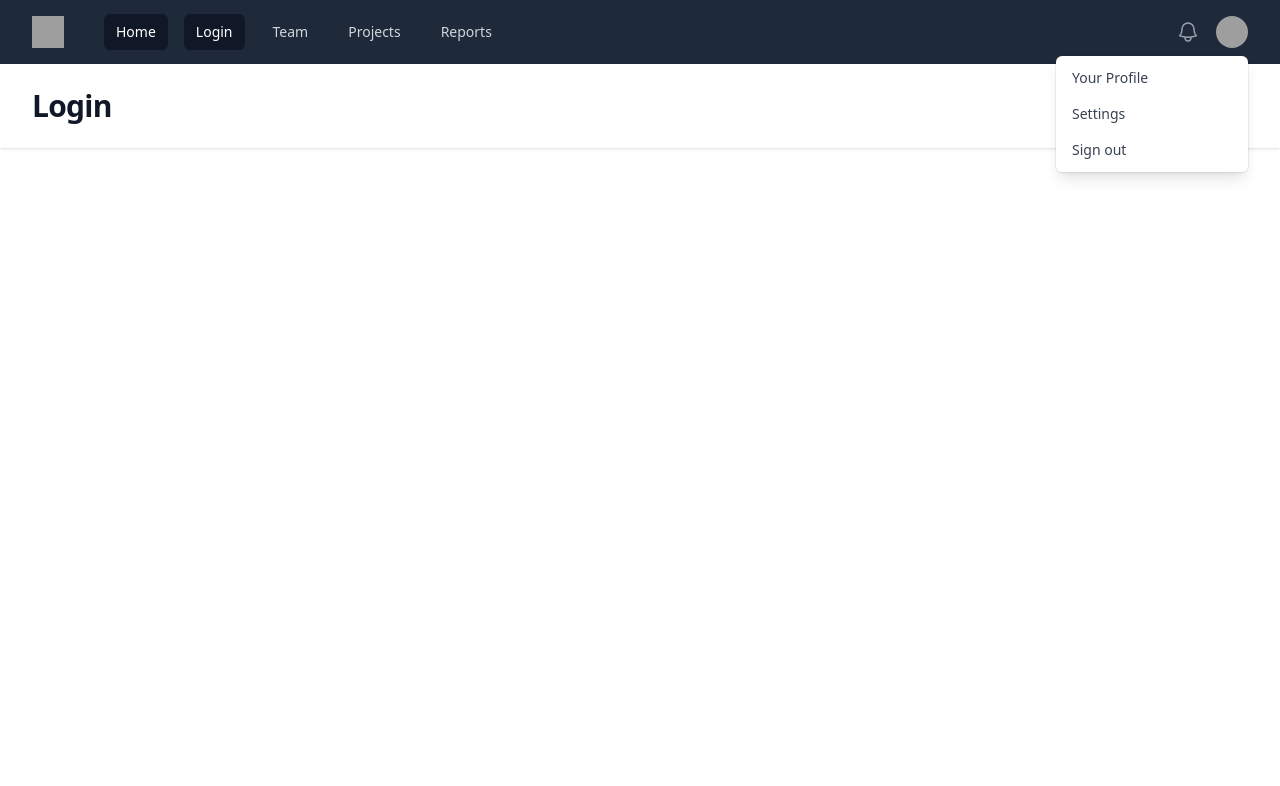
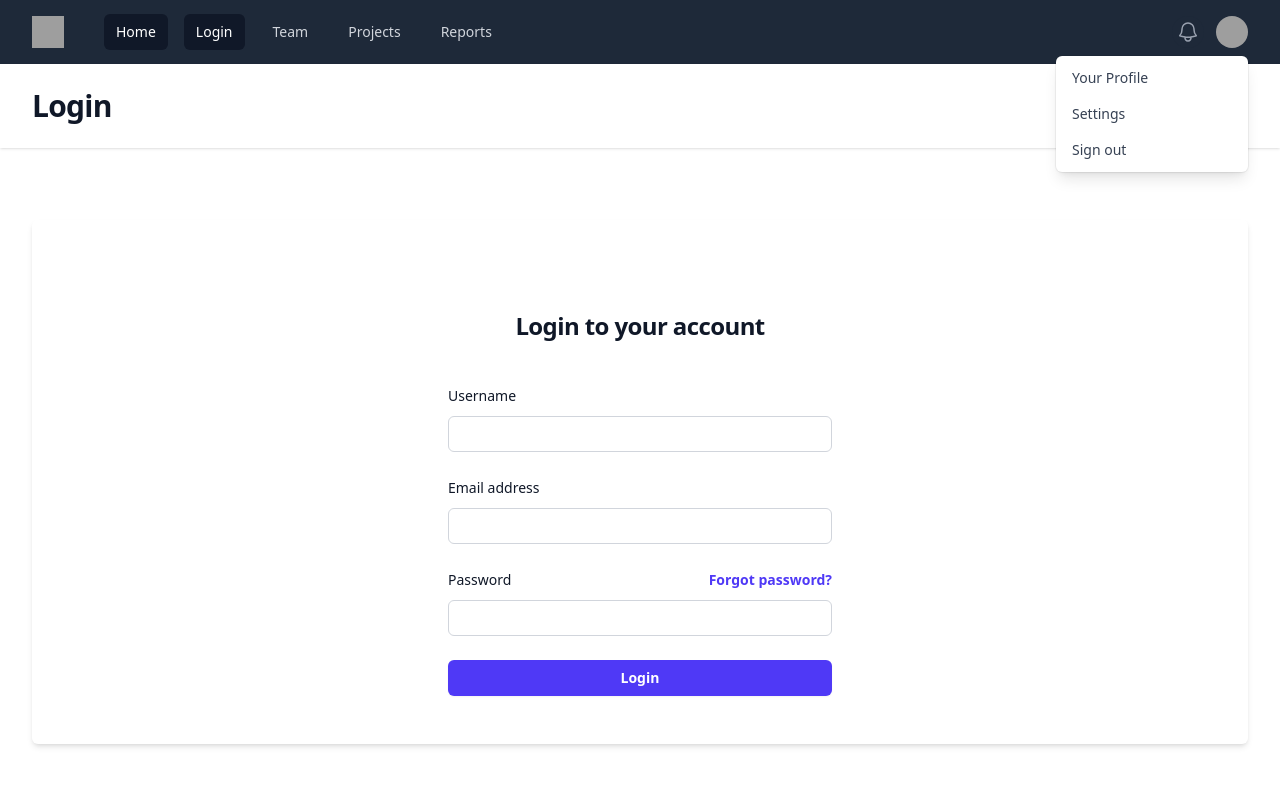
Before and after one commit to KasperKloster/MultiMerk, a Vue app in the folder src/Frontend/MultiMerk/: page /login in a window 1280 px wide. Shown: the top 786 px of the page. Built offline with nearby package versions, Linux system fonts and the light colour scheme; grey boxes are pictures that could not be loaded.

Commit message:
login, signup views

```diff
--- a/src/Frontend/MultiMerk/src/views/authentication/LoginView.vue
+++ b/src/Frontend/MultiMerk/src/views/authentication/LoginView.vue
@@ -6,7 +6,46 @@
     </header>
     <main>
       <div class="mx-auto max-w-7xl px-4 py-6 sm:px-6 lg:px-8">
+        <div class="flex min-h-full flex-col justify-center my-12 px-6 py-12 lg:px-8 shadow-md rounded-md">
+          <div class="sm:mx-auto sm:w-full sm:max-w-sm">
+            <h2 class="mt-10 text-center text-2xl/9 font-bold tracking-tight text-gray-900">Login to your account</h2>
+          </div>
 
+          <div class="mt-10 sm:mx-auto sm:w-full sm:max-w-sm">
+            <form class="space-y-6" action="#" method="POST">
+
+              <div>
+                <label for="username" class="block text-sm/6 font-medium text-gray-900">Username</label>
+                <div class="mt-2">
+                  <input type="text" name="username" id="username" autocomplete="username" required class="block w-full rounded-md bg-white px-3 py-1.5 text-base text-gray-900 outline-1 -outline-offset-1 outline-gray-300 placeholder:text-gray-400 focus:outline-2 focus:-outline-offset-2 focus:outline-indigo-600 sm:text-sm/6">
+                </div>
+              </div>
+
+              <div>
+                <label for="email" class="block text-sm/6 font-medium text-gray-900">Email address</label>
+                <div class="mt-2">
+                  <input type="email" name="email" id="email" autocomplete="email" required class="block w-full rounded-md bg-white px-3 py-1.5 text-base text-gray-900 outline-1 -outline-offset-1 outline-gray-300 placeholder:text-gray-400 focus:outline-2 focus:-outline-offset-2 focus:outline-indigo-600 sm:text-sm/6">
+                </div>
+              </div>
+
+              <div>
+                <div class="flex items-center justify-between">
+                  <label for="password" class="block text-sm/6 font-medium text-gray-900">Password</label>
+                  <div class="text-sm">
+                    <a href="#" class="font-semibold text-indigo-600 hover:text-indigo-500">Forgot password?</a>
+                  </div>
+                </div>
+                <div class="mt-2">
+                  <input type="password" name="password" id="password" autocomplete="current-password" required class="block w-full rounded-md bg-white px-3 py-1.5 text-base text-gray-900 outline-1 -outline-offset-1 outline-gray-300 placeholder:text-gray-400 focus:outline-2 focus:-outline-offset-2 focus:outline-indigo-600 sm:text-sm/6">
+                </div>
+              </div>
+
+              <div>
+                <button type="submit" class="flex w-full justify-center rounded-md bg-indigo-600 px-3 py-1.5 text-sm/6 font-semibold text-white shadow-xs hover:bg-indigo-500 focus-visible:outline-2 focus-visible:outline-offset-2 focus-visible:outline-indigo-600">Login</button>
+              </div>
+            </form>
+          </div>
+        </div>
       </div>
     </main>
 </template>
--- a/src/Frontend/MultiMerk/src/views/authentication/SignupView.vue
+++ b/src/Frontend/MultiMerk/src/views/authentication/SignupView.vue
@@ -7,6 +7,44 @@
     <main>
       <div class="mx-auto max-w-7xl px-4 py-6 sm:px-6 lg:px-8">
 
+        <div class="flex min-h-full flex-col justify-center my-12 px-6 py-12 lg:px-8 shadow-md rounded-md">
+          <div class="sm:mx-auto sm:w-full sm:max-w-sm">
+            <h2 class="mt-10 text-center text-2xl/9 font-bold tracking-tight text-gray-900">Create user</h2>
+          </div>
+
+          <div class="mt-10 sm:mx-auto sm:w-full sm:max-w-sm">
+            <form class="space-y-6" action="#" method="POST">
+              <div>
+                <label for="username" class="block text-sm/6 font-medium text-gray-900">Username</label>
+                <div class="mt-2">
+                  <input type="text" name="username" id="username" autocomplete="username" required class="block w-full rounded-md bg-white px-3 py-1.5 text-base text-gray-900 outline-1 -outline-offset-1 outline-gray-300 placeholder:text-gray-400 focus:outline-2 focus:-outline-offset-2 focus:outline-indigo-600 sm:text-sm/6">
+                </div>
+              </div>
+
+              <div>
+                <label for="email" class="block text-sm/6 font-medium text-gray-900">Email address</label>
+                <div class="mt-2">
+                  <input type="email" name="email" id="email" autocomplete="email" required class="block w-full rounded-md bg-white px-3 py-1.5 text-base text-gray-900 outline-1 -outline-offset-1 outline-gray-300 placeholder:text-gray-400 focus:outline-2 focus:-outline-offset-2 focus:outline-indigo-600 sm:text-sm/6">
+                </div>
+              </div>
+
+              <div>
+                <div class="flex items-center justify-between">
+                  <label for="password" class="block text-sm/6 font-medium text-gray-900">Password</label>
+                </div>
+                <div class="mt-2">
+                  <input type="password" name="password" id="password" autocomplete="current-password" required class="block w-full rounded-md bg-white px-3 py-1.5 text-base text-gray-900 outline-1 -outline-offset-1 outline-gray-300 placeholder:text-gray-400 focus:outline-2 focus:-outline-offset-2 focus:outline-indigo-600 sm:text-sm/6">
+                </div>
+              </div>
+
+              <div>
+                <button type="submit" class="flex w-full justify-center rounded-md bg-indigo-600 px-3 py-1.5 text-sm/6 font-semibold text-white shadow-xs hover:bg-indigo-500 focus-visible:outline-2 focus-visible:outline-offset-2 focus-visible:outline-indigo-600">Create user</button>
+              </div>
+            </form>
+          </div>
+        </div>
+
+
       </div>
     </main>
 </template>
```
